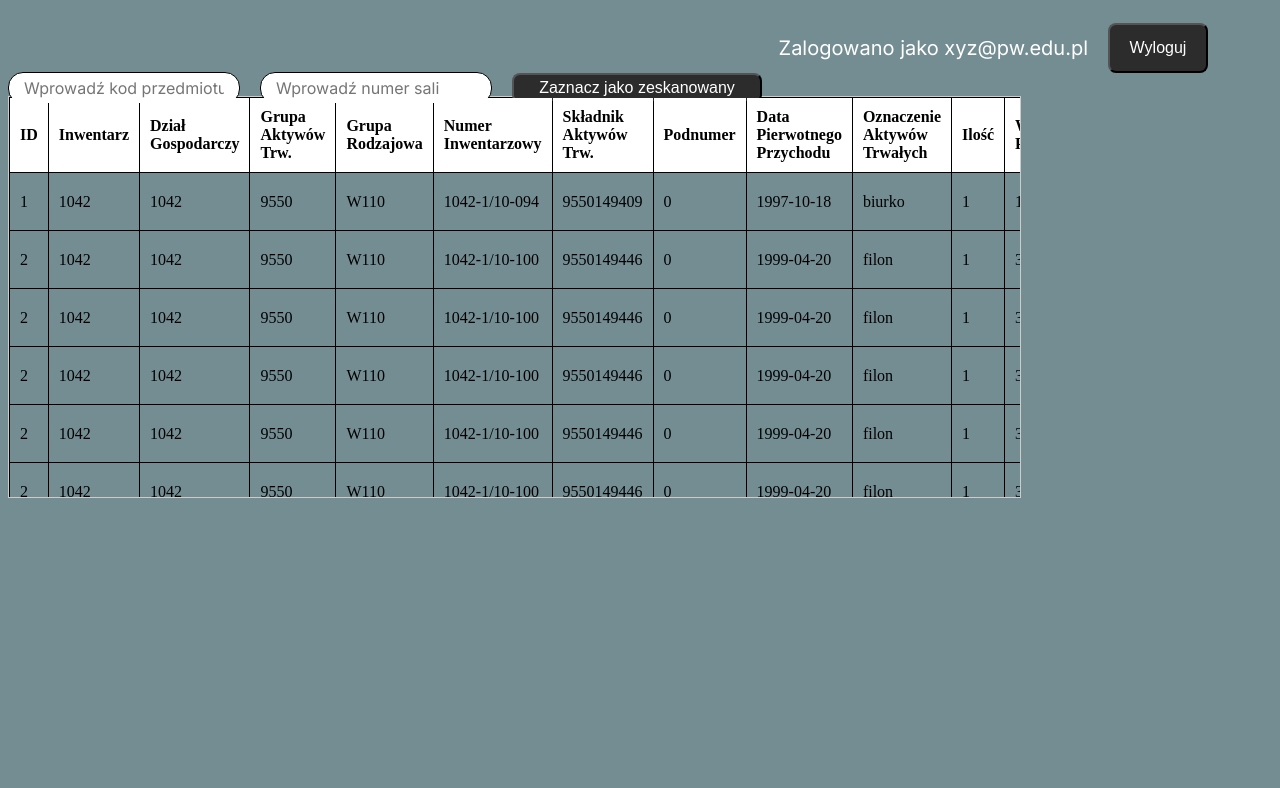
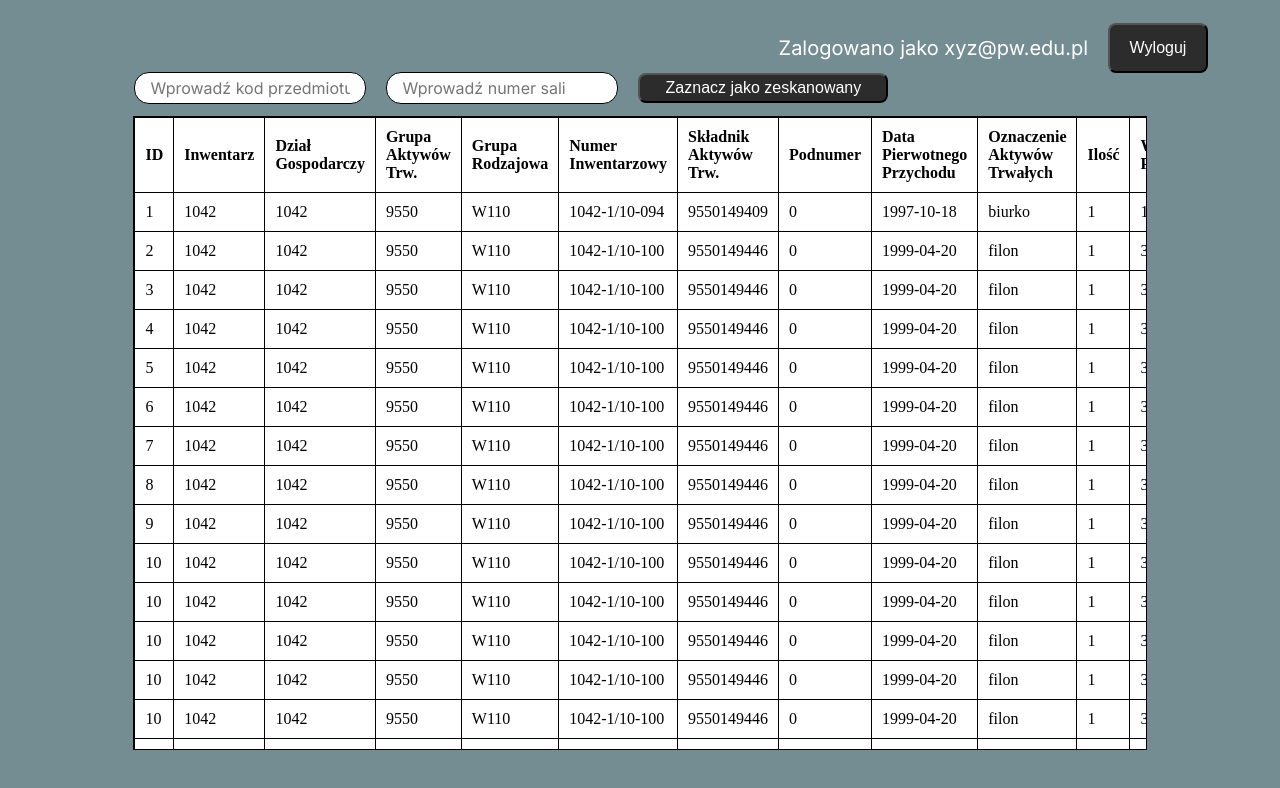
Before and after one commit to amdla/PZ-web, a React (Create React App) app: page / in a window 1280 px wide. Shown: the top 788 px of the page. Built offline with nearby package versions, Linux system fonts and the light colour scheme.

Commit message:
KAN-19 front end inventoryPage done

```diff
--- a/public/inventoryData.json
+++ b/public/inventoryData.json
@@ -32,7 +32,7 @@
       "scanned": false
     },
     {
-      "id": 2,
+      "id": 3,
       "inventory": 1042,
       "department": 1042,
       "asset_group": 9550,
@@ -48,7 +48,7 @@
       "scanned": false
     },
     {
-      "id": 2,
+      "id": 4,
       "inventory": 1042,
       "department": 1042,
       "asset_group": 9550,
@@ -64,7 +64,7 @@
       "scanned": false
     },
     {
-      "id": 2,
+      "id": 5,
       "inventory": 1042,
       "department": 1042,
       "asset_group": 9550,
@@ -80,7 +80,7 @@
       "scanned": false
     },
     {
-      "id": 2,
+      "id": 6,
       "inventory": 1042,
       "department": 1042,
       "asset_group": 9550,
@@ -96,7 +96,7 @@
       "scanned": false
     },
     {
-      "id": 2,
+      "id": 7,
       "inventory": 1042,
       "department": 1042,
       "asset_group": 9550,
@@ -112,7 +112,7 @@
       "scanned": false
     },
     {
-      "id": 2,
+      "id": 8,
       "inventory": 1042,
       "department": 1042,
       "asset_group": 9550,
@@ -128,7 +128,7 @@
       "scanned": false
     },
     {
-      "id": 2,
+      "id": 9,
       "inventory": 1042,
       "department": 1042,
       "asset_group": 9550,
@@ -144,7 +144,311 @@
       "scanned": false
     },
     {
-      "id": 2,
+      "id": 10,
+      "inventory": 1042,
+      "department": 1042,
+      "asset_group": 9550,
+      "category": "W110",
+      "inventory_number": "1042-1/10-100",
+      "asset_component": 9550149446,
+      "sub_number": 0,
+      "acquisition_date": "1999-04-20",
+      "asset_description": "filon",
+      "quantity": 1,
+      "initial_value": "377.50",
+      "room": "GE 216",
+      "scanned": false
+    },
+    {
+      "id": 10,
+      "inventory": 1042,
+      "department": 1042,
+      "asset_group": 9550,
+      "category": "W110",
+      "inventory_number": "1042-1/10-100",
+      "asset_component": 9550149446,
+      "sub_number": 0,
+      "acquisition_date": "1999-04-20",
+      "asset_description": "filon",
+      "quantity": 1,
+      "initial_value": "377.50",
+      "room": "GE 216",
+      "scanned": false
+    },
+    {
+      "id": 10,
+      "inventory": 1042,
+      "department": 1042,
+      "asset_group": 9550,
+      "category": "W110",
+      "inventory_number": "1042-1/10-100",
+      "asset_component": 9550149446,
+      "sub_number": 0,
+      "acquisition_date": "1999-04-20",
+      "asset_description": "filon",
+      "quantity": 1,
+      "initial_value": "377.50",
+      "room": "GE 216",
+      "scanned": false
+    },
+    {
+      "id": 10,
+      "inventory": 1042,
+      "department": 1042,
+      "asset_group": 9550,
+      "category": "W110",
+      "inventory_number": "1042-1/10-100",
+      "asset_component": 9550149446,
+      "sub_number": 0,
+      "acquisition_date": "1999-04-20",
+      "asset_description": "filon",
+      "quantity": 1,
+      "initial_value": "377.50",
+      "room": "GE 216",
+      "scanned": false
+    },
+    {
+      "id": 10,
+      "inventory": 1042,
+      "department": 1042,
+      "asset_group": 9550,
+      "category": "W110",
+      "inventory_number": "1042-1/10-100",
+      "asset_component": 9550149446,
+      "sub_number": 0,
+      "acquisition_date": "1999-04-20",
+      "asset_description": "filon",
+      "quantity": 1,
+      "initial_value": "377.50",
+      "room": "GE 216",
+      "scanned": false
+    },
+    {
+      "id": 10,
+      "inventory": 1042,
+      "department": 1042,
+      "asset_group": 9550,
+      "category": "W110",
+      "inventory_number": "1042-1/10-100",
+      "asset_component": 9550149446,
+      "sub_number": 0,
+      "acquisition_date": "1999-04-20",
+      "asset_description": "filon",
+      "quantity": 1,
+      "initial_value": "377.50",
+      "room": "GE 216",
+      "scanned": false
+    },
+    {
+      "id": 11,
+      "inventory": 1042,
+      "department": 1042,
+      "asset_group": 9550,
+      "category": "W110",
+      "inventory_number": "1042-1/10-100",
+      "asset_component": 9550149446,
+      "sub_number": 0,
+      "acquisition_date": "1999-04-20",
+      "asset_description": "filon",
+      "quantity": 1,
+      "initial_value": "377.50",
+      "room": "GE 216",
+      "scanned": false
+    },
+    {
+      "id": 12,
+      "inventory": 1042,
+      "department": 1042,
+      "asset_group": 9550,
+      "category": "W110",
+      "inventory_number": "1042-1/10-100",
+      "asset_component": 9550149446,
+      "sub_number": 0,
+      "acquisition_date": "1999-04-20",
+      "asset_description": "filon",
+      "quantity": 1,
+      "initial_value": "377.50",
+      "room": "GE 216",
+      "scanned": false
+    },
+    {
+      "id": 13,
+      "inventory": 1042,
+      "department": 1042,
+      "asset_group": 9550,
+      "category": "W110",
+      "inventory_number": "1042-1/10-100",
+      "asset_component": 9550149446,
+      "sub_number": 0,
+      "acquisition_date": "1999-04-20",
+      "asset_description": "filon",
+      "quantity": 1,
+      "initial_value": "377.50",
+      "room": "GE 216",
+      "scanned": false
+    },
+    {
+      "id": 14,
+      "inventory": 1042,
+      "department": 1042,
+      "asset_group": 9550,
+      "category": "W110",
+      "inventory_number": "1042-1/10-100",
+      "asset_component": 9550149446,
+      "sub_number": 0,
+      "acquisition_date": "1999-04-20",
+      "asset_description": "filon",
+      "quantity": 1,
+      "initial_value": "377.50",
+      "room": "GE 216",
+      "scanned": false
+    },
+    {
+      "id": 15,
+      "inventory": 1042,
+      "department": 1042,
+      "asset_group": 9550,
+      "category": "W110",
+      "inventory_number": "1042-1/10-100",
+      "asset_component": 9550149446,
+      "sub_number": 0,
+      "acquisition_date": "1999-04-20",
+      "asset_description": "filon",
+      "quantity": 1,
+      "initial_value": "377.50",
+      "room": "GE 216",
+      "scanned": false
+    },
+    {
+      "id": 16,
+      "inventory": 1042,
+      "department": 1042,
+      "asset_group": 9550,
+      "category": "W110",
+      "inventory_number": "1042-1/10-100",
+      "asset_component": 9550149446,
+      "sub_number": 0,
+      "acquisition_date": "1999-04-20",
+      "asset_description": "filon",
+      "quantity": 1,
+      "initial_value": "377.50",
+      "room": "GE 216",
+      "scanned": false
+    },
+    {
+      "id": 17,
+      "inventory": 1042,
+      "department": 1042,
+      "asset_group": 9550,
+      "category": "W110",
+      "inventory_number": "1042-1/10-100",
+      "asset_component": 9550149446,
+      "sub_number": 0,
+      "acquisition_date": "1999-04-20",
+      "asset_description": "filon",
+      "quantity": 1,
+      "initial_value": "377.50",
+      "room": "GE 216",
+      "scanned": false
+    },
+    {
+      "id": 18,
+      "inventory": 1042,
+      "department": 1042,
+      "asset_group": 9550,
+      "category": "W110",
+      "inventory_number": "1042-1/10-100",
+      "asset_component": 9550149446,
+      "sub_number": 0,
+      "acquisition_date": "1999-04-20",
+      "asset_description": "filon",
+      "quantity": 1,
+      "initial_value": "377.50",
+      "room": "GE 216",
+      "scanned": false
+    },
+    {
+      "id": 19,
+      "inventory": 1042,
+      "department": 1042,
+      "asset_group": 9550,
+      "category": "W110",
+      "inventory_number": "1042-1/10-100",
+      "asset_component": 9550149446,
+      "sub_number": 0,
+      "acquisition_date": "1999-04-20",
+      "asset_description": "filon",
+      "quantity": 1,
+      "initial_value": "377.50",
+      "room": "GE 216",
+      "scanned": false
+    },
+    {
+      "id": 20,
+      "inventory": 1042,
+      "department": 1042,
+      "asset_group": 9550,
+      "category": "W110",
+      "inventory_number": "1042-1/10-100",
+      "asset_component": 9550149446,
+      "sub_number": 0,
+      "acquisition_date": "1999-04-20",
+      "asset_description": "filon",
+      "quantity": 1,
+      "initial_value": "377.50",
+      "room": "GE 216",
+      "scanned": false
+    },
+    {
+      "id": 21,
+      "inventory": 1042,
+      "department": 1042,
+      "asset_group": 9550,
+      "category": "W110",
+      "inventory_number": "1042-1/10-100",
+      "asset_component": 9550149446,
+      "sub_number": 0,
+      "acquisition_date": "1999-04-20",
+      "asset_description": "filon",
+      "quantity": 1,
+      "initial_value": "377.50",
+      "room": "GE 216",
+      "scanned": false
+    },
+    {
+      "id": 22,
+      "inventory": 1042,
+      "department": 1042,
+      "asset_group": 9550,
+      "category": "W110",
+      "inventory_number": "1042-1/10-100",
+      "asset_component": 9550149446,
+      "sub_number": 0,
+      "acquisition_date": "1999-04-20",
+      "asset_description": "filon",
+      "quantity": 1,
+      "initial_value": "377.50",
+      "room": "GE 216",
+      "scanned": false
+    },
+    {
+      "id": 23,
+      "inventory": 1042,
+      "department": 1042,
+      "asset_group": 9550,
+      "category": "W110",
+      "inventory_number": "1042-1/10-100",
+      "asset_component": 9550149446,
+      "sub_number": 0,
+      "acquisition_date": "1999-04-20",
+      "asset_description": "filon",
+      "quantity": 1,
+      "initial_value": "377.50",
+      "room": "GE 216",
+      "scanned": false
+    },
+    {
+      "id": 24,
       "inventory": 1042,
       "department": 1042,
       "asset_group": 9550,
--- a/src/components/ReactTable.css
+++ b/src/components/ReactTable.css
@@ -1,8 +1,8 @@
 .table-container {
-    width: 80%; /* Adjust width */
-    max-height: 400px; /* Set max height */
-    overflow-y: auto; /* Enable vertical scroll */
-    border: 1px solid #ccc;
+    width: 80%;
+    max-height: 79vh;
+    overflow-y: auto;
+    border: 1px solid black;
   }
 
   table {
@@ -14,6 +14,7 @@
     padding: 10px;
     border: 1px solid black;
     text-align: left;
+    background-color: white;
   }
 
   thead {
--- a/src/components/ReactTable.js
+++ b/src/components/ReactTable.js
@@ -6,22 +6,14 @@ const ReactTable = () => {
     const [tableData, setTableData] = useState([]);
 
   // Load data from JSON file
-  useEffect(() => {
+    useEffect(()=>{
         fetch("/inventoryData.json")
- // ✅ Load the JSON file
             .then((response) => response.json())
             .then((data) => setTableData(data))
             .catch((error) => console.error("Error loading JSON:", error));
     }, []);
 
-  const handleCheckboxChange = (id) => {
-    setTableData((prevData) =>
-      prevData.map((item) =>
-        item.id === id ? { ...item, scanned: !item.scanned } : item
-      )
-    );
-  };
-
+// tak się nie powinno robić jak coś to do zmiany columns wtedy będzie tworzone przy każdym renderze a nie ma tak być (UŻYĆ USEMEMO)
     const columns = [
         { accessorKey: "id", header: "ID" },
         { accessorKey: "inventory", header: "Inwentarz" },
@@ -36,22 +28,11 @@ const ReactTable = () => {
         { accessorKey: "quantity", header: "Ilość" },
         { accessorKey: "initial_value", header: "Wartość Początkowa" },
         { accessorKey: "room", header: "Pomieszczenie" },
-    {
-      accessorKey: "scanned",
-      header: "Zeskanowany",
-      cell: ({ row }) => (
-        <input
-          type="checkbox"
-          checked={row.original.scanned}
-          onChange={() => handleCheckboxChange(row.original.id)}
-        />
-      ),
-    }
   ];
 
     const table = useReactTable({
         data: tableData,
-    columns,
+        columns: columns,
         getCoreRowModel: getCoreRowModel(),
     });
 
@@ -74,7 +55,7 @@ const ReactTable = () => {
                 <tr key={row.id}>
                 {row.getVisibleCells().map((cell) => (
                     <td key={cell.id}>
-                  {flexRender(cell.column.columnDef.cell, cell.getContext())}
+                    { cell.getValue() /*TEGO UŻYWA SIĘ JAK BĘDZIE CHECKBOX {flexRender(cell.column.columnDef.cell, cell.getContext())} */}
                     </td>
                 ))}
                 </tr>
--- a/src/components/ScanInputSection.css
+++ b/src/components/ScanInputSection.css
@@ -4,6 +4,7 @@
     align-items: center;
     gap: 20px;
     height: 2vh;
+    width: 80%;
 }
 
 input{
--- a/src/pages/InventoryPage.css
+++ b/src/pages/InventoryPage.css
@@ -0,0 +1,6 @@
+.inventory-page{
+    display: flex;
+    flex-direction: column;
+    gap: 20px;
+    align-items: center;
+}
--- a/src/pages/InventoryPage.js
+++ b/src/pages/InventoryPage.js
@@ -6,11 +6,14 @@ import './InventoryPage.css';
 
 function InventoryPage(){
     return(
-        <div>
-            <Header />
+    <div>
+        <Header />
+        <div className='inventory-page'>
             <ScanInputSection />
             <ReactTable />
         </div>
+    </div>
+
     );
 }
 
```
Lines whose indentation alone changed are shown as unchanged.
